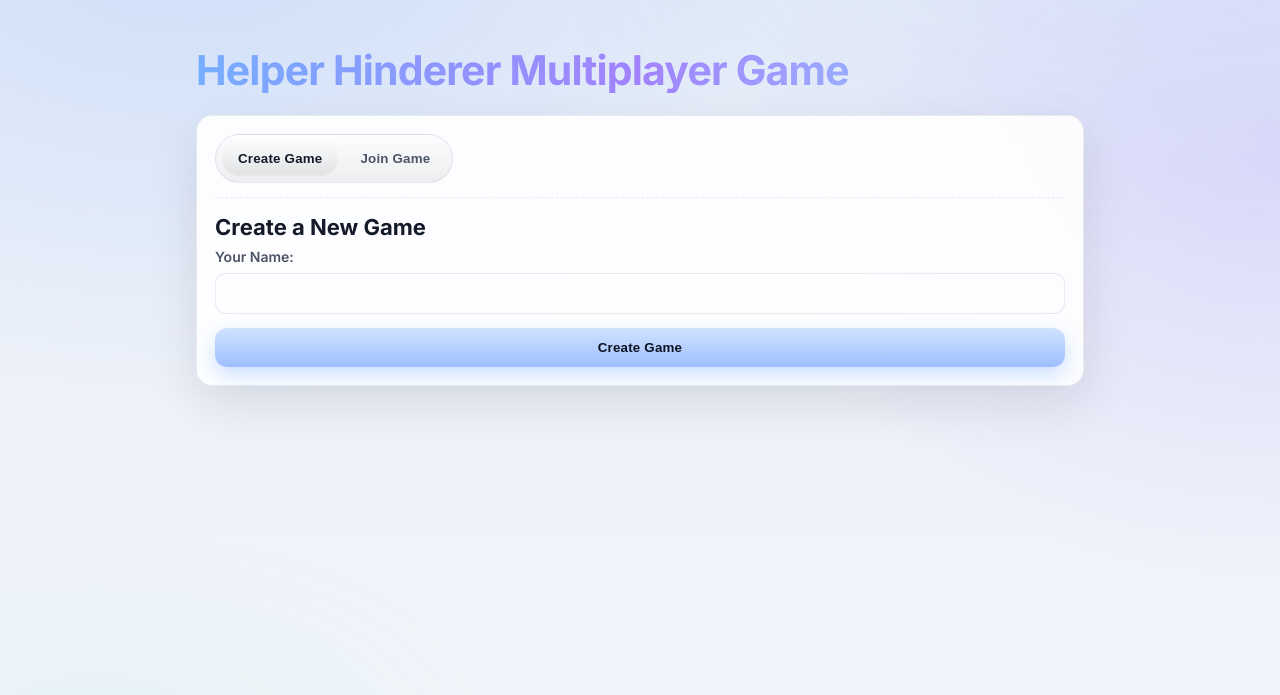
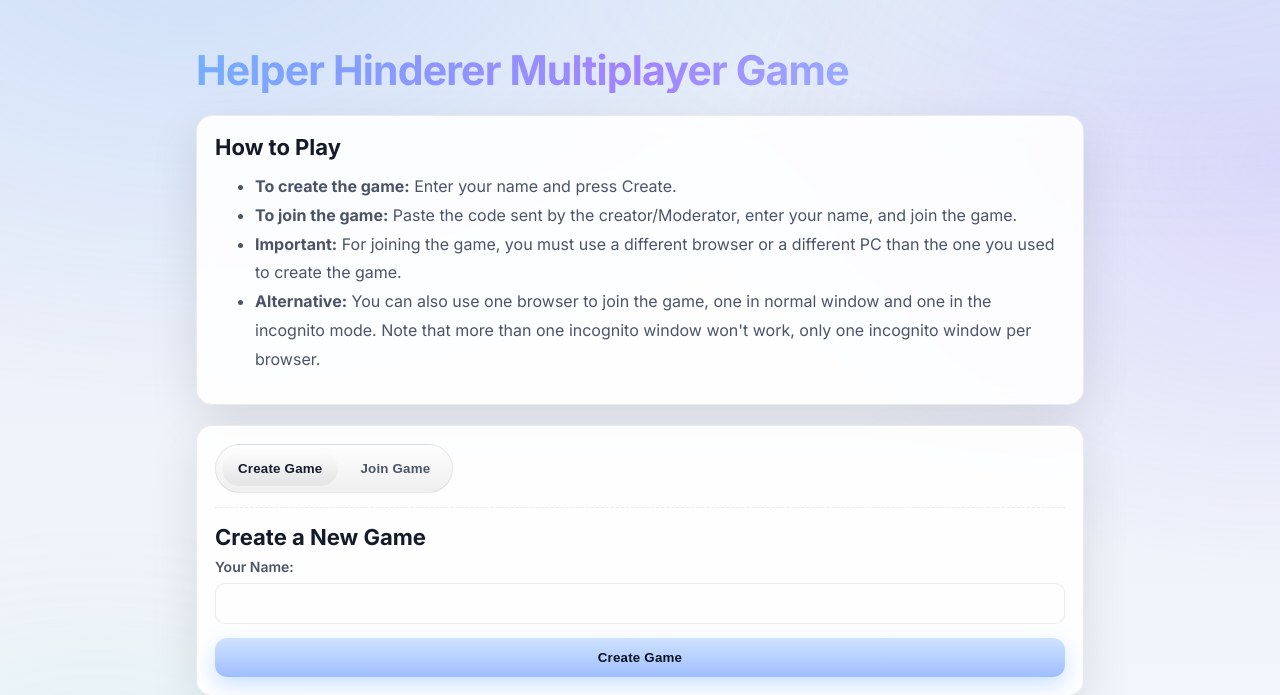
Before and after one commit to shrinathmadde/Help-Hinderer-Online-Multiplayer-Game, a Flask app: page / in a window 1280 px wide. Shown: the top 695 px of the page. Run offline with Flask 2, Linux system fonts and the light colour scheme; some libraries are stand-ins or nearby versions.

Commit message:
instructions added

```diff
--- a/app.py
+++ b/app.py
@@ -49,4 +49,4 @@ if __name__ == '__main__':
 
     logger.info("Starting Socket.IO server...")
 
-    socketio.run(app, host="0.0.0.0", port=8000, debug=False, use_reloader=False)
+    socketio.run(app, host="0.0.0.0", port=8008, debug=False, use_reloader=False)
--- a/templates/index.html
+++ b/templates/index.html
@@ -183,6 +183,17 @@
     <div class="container">
         <h1>Helper Hinderer Multiplayer Game</h1>
 
+        <!-- Game Instructions -->
+        <div class="card" style="margin-bottom: 20px;">
+            <h2>How to Play</h2>
+            <ul style="color: var(--muted); line-height: 1.8; margin: 12px 0;">
+                <li><strong>To create the game:</strong> Enter your name and press Create.</li>
+                <li><strong>To join the game:</strong> Paste the code sent by the creator/Moderator, enter your name, and join the game.</li>
+                <li><strong>Important:</strong> For joining the game, you must use a different browser or a different PC than the one you used to create the game.</li>
+                <li><strong>Alternative:</strong> You can also use one browser to join the game, one in normal window and one in the incognito mode. Note that more than one incognito window won't work, only one incognito window per browser.</li>
+            </ul>
+        </div>
+
         <div class="card">
             <div class="tabs">
                 <button class="tab-btn active" id="create-tab">Create Game</button>
```
